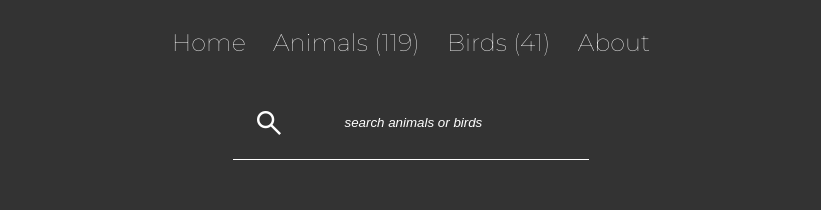
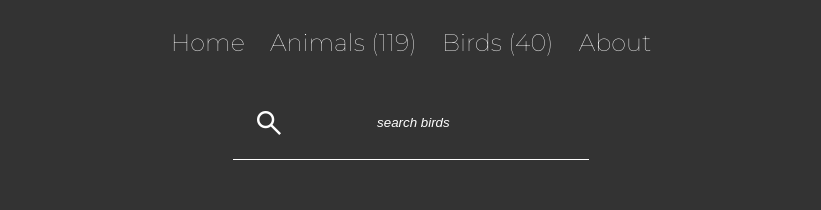
Before and after one commit to webAfrique/zoopedia, a React (Vite) app: page /birds in a window 1280 px wide. Shown: the top 210 px of the page, without its empty margins (229-1050 px from the left). Built offline with nearby package versions, Linux system fonts and the light colour scheme; grey boxes are pictures that could not be loaded.

Commit message:
add search functionality

```diff
--- a/src/App.css
+++ b/src/App.css
@@ -118,6 +118,11 @@ main.gallery {
   background-color: #d9d9d9;
   color: white;
 }
+h1.not-found {
+  text-align: center;
+  color: white;
+  margin: 20vh auto 0;
+}
 footer {
   position: fixed;
   bottom: 10px;
--- a/src/App.jsx
+++ b/src/App.jsx
@@ -28,8 +28,8 @@ function App() {
       <Header />
       <Routes>
         <Route path="/" element={<Home />} />
-        <Route path="/animals" element={<Gallery collection={animals} />} />
-        <Route path="/birds" element={<Gallery collection={birds} />} />
+        <Route path="/animals" element={<Gallery collection={animals} collectionName={'animals'}/>} />
+        <Route path="/birds" element={<Gallery collection={birds} collectionName={'birds'}/>} />
 
       </Routes>
       <Footer />
--- a/src/animalsList.js
+++ b/src/animalsList.js
@@ -146,7 +146,6 @@ export const animals = [
     { "name": "Osprey", "likes": 0 },
     { "name": "Eagle", "likes": 0 },
     { "name": "Killdeer", "likes": 0 },
-    { "name": "Goldfinch", "likes": 0 },
     { "name": "Magpie", "likes": 0 },
     { "name": "Collared Dove", "likes": 0 },
     { "name": "Blue Tit", "likes": 0 },
--- a/src/pages/Gallery.jsx
+++ b/src/pages/Gallery.jsx
@@ -1,14 +1,60 @@
+import { useState } from 'react'
 import Card from "./Card"
-import Search from "./Search"
 
-const Gallery = ({ collection }) => {
+//import Search from "./Search"
+
+/* const Search = ({ collection, collectionName}) => {
+
+
+    return (
+        <div className="search">
+            <span className="material-symbols-outlined search-icon">
+                search
+            </span>
+            <input type="text" placeholder={`search ${collectionName}`}/>
+        </div>
+    )
+} */
+
+const Gallery = ({ collection, collectionName }) => {
+    const [ list, setList ] = useState(collection)
+
+    const runSearch = (event) => {
+        let searchString = event.target.value.toLowerCase()
+        let searchResults = list.filter(item => {
+            return item.name.toLowerCase().includes(searchString)
+        })
+        searchResults.length > 0 ? setList(searchResults) : setList(null)
+    }
+    const handleDelete = (event) => {
+      const key = event.which || event.key || event.code
+      if( key === 8 || key === 'Backspace') {
+        if(event.target.value === '') setList(collection)
+        let searchString = event.target.value.toLowerCase()
+        let searchResults = collection.filter(item => {
+            return item.name.toLowerCase().includes(searchString)
+        })
+        setList(searchResults)
+      }
+    }
     return (
         <>
-            <Search />
+            <div className="search" onInput={runSearch} onKeyDown={handleDelete}>
+            <span className="material-symbols-outlined search-icon">
+                search
+            </span>
+            <input type="text" placeholder={`search ${collectionName}`}/>
+            </div>
+
             <main className="gallery">
-                {collection.map(item => {
+                { list
+                    ?
+                list.map(item => {
                     return <Card key={item.name} name={item.name}/>
-                })}
+                })
+                    :
+                <h1 className="not-found">Not found!</h1>
+            }
             </main>
         </>
     )
--- a/src/pages/Search.jsx
+++ b/src/pages/Search.jsx
@@ -1,12 +1,12 @@
-const Search = () => {
+/* const Search = ({ collection, collectionName}) => {
     return (
         <div className="search">
             <span className="material-symbols-outlined search-icon">
                 search
             </span>
-            <input type="text" placeholder="search animals or birds"/>
+            <input type="text" placeholder={`search ${collectionName}`}/>
         </div>
     )
 }
 
-export default Search
+export default Search */
```
